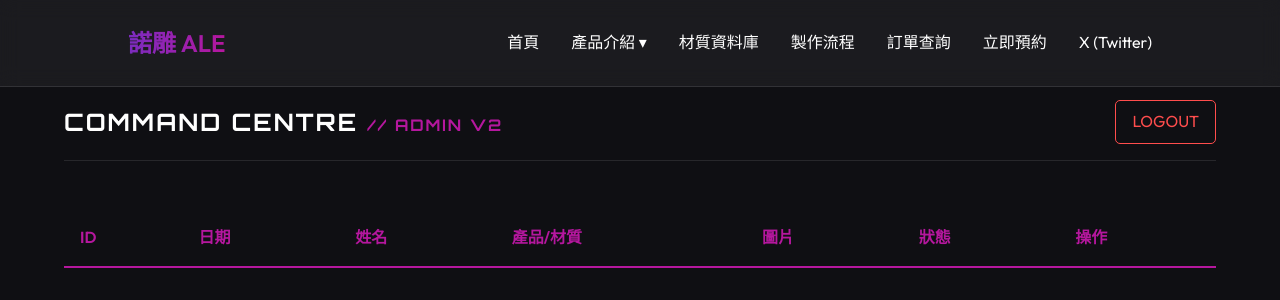
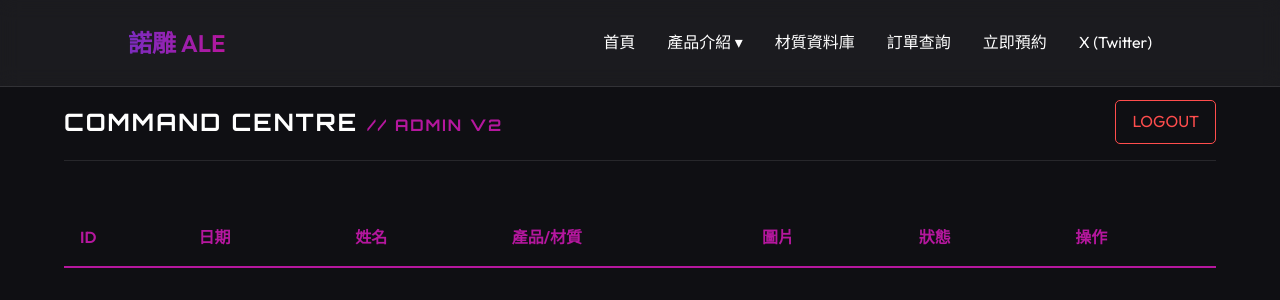
Before and after one commit to Arnoldtw1124/lazer, a Flask app: page /admin in a window 1280 px wide. Shown: the top 300 px of the page. Run offline with Flask 3, Linux system fonts and the light colour scheme; the visitor is signed in with stand-in values (Sample User, id 1); data that the repository does not hold is empty.

Commit message:
Refactor: Remove process link from header nav

```diff
--- a/templates/base.html
+++ b/templates/base.html
@@ -71,7 +71,6 @@
             </div>
 
             <a href="{{ url_for('materials') }}">材質資料庫</a>
-            <a href="{{ url_for('process') }}">製作流程</a>
             <a href="{{ url_for('tracking') }}">訂單查詢</a>
             <a href="{{ url_for('booking') }}">立即預約</a>
             <a href="https://x.com/arnold__laser" target="_blank">X (Twitter)</a>
```
